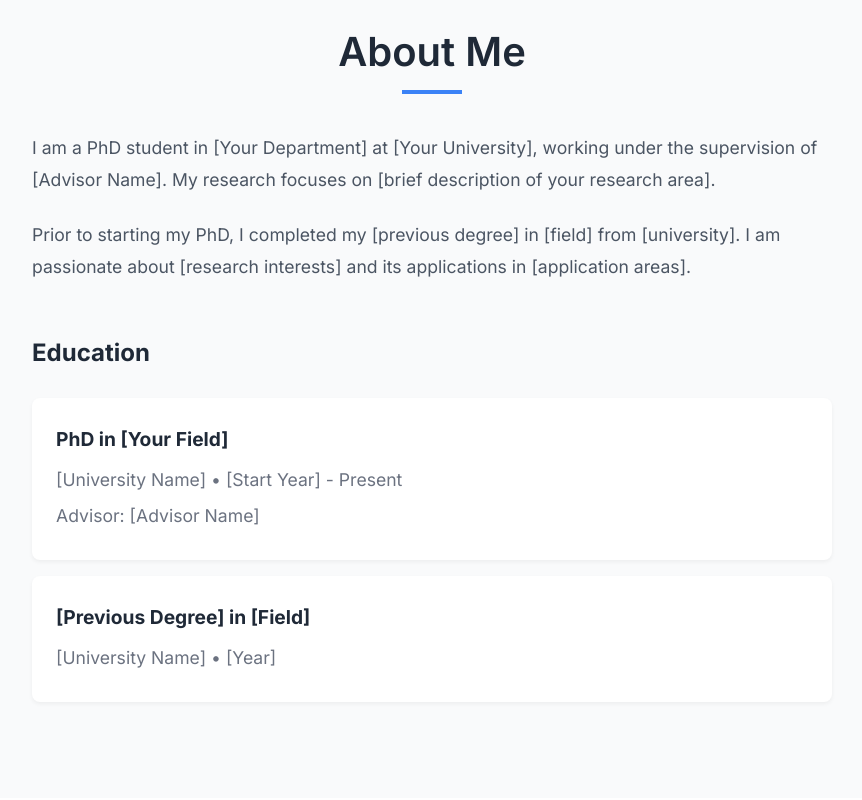
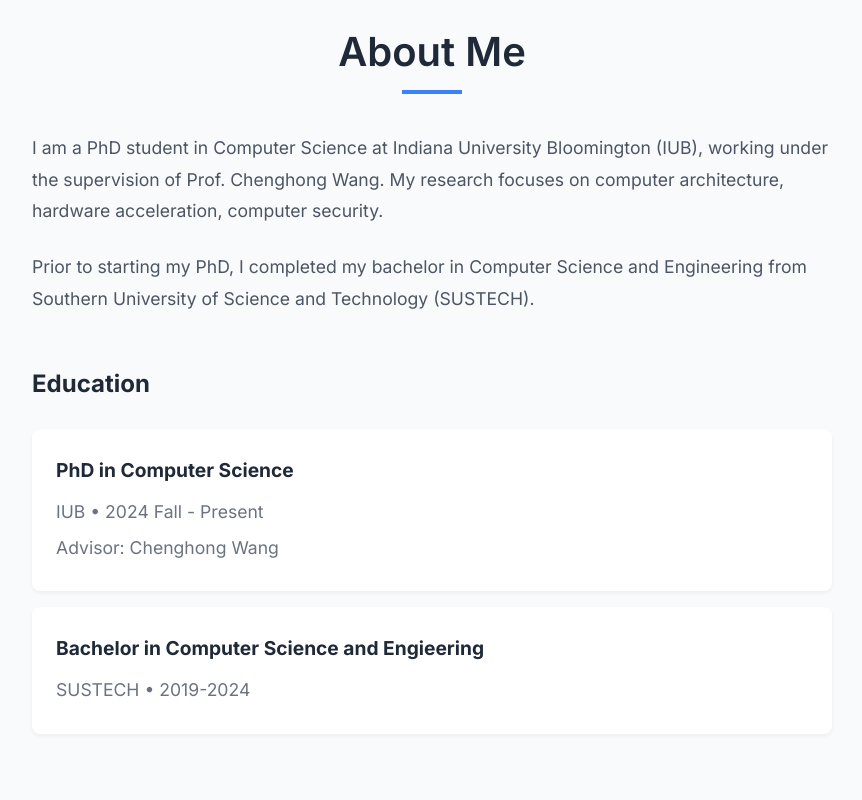
Before and after one commit to Godblessmycode1/godblessmycode1.github.io, a plain HTML site: page index.html in a window 1280 px wide. Shown: the part 860-1660 px from the top of the page, without its empty margins (208-1070 px from the left). Drawn offline with Linux system fonts and the light colour scheme.

Commit message:
personal information updated

```diff
--- a/index.html
+++ b/index.html
@@ -56,8 +56,8 @@
                             <a href="assets/cv.pdf" class="btn btn-secondary" target="_blank">Download CV</a>
                         </div>
                         <div class="social-links">
-                            <a href="mailto:your.email@university.edu" title="Email"><i class="fas fa-envelope"></i></a>
-                            <a href="https://github.com/yourusername" title="GitHub" target="_blank"><i class="fab fa-github"></i></a>
+                            <a href="yitoguo@iu.edu" title="Email"><i class="fas fa-envelope"></i></a>
+                            <a href="https://github.com/Godblessmycode1" title="GitHub" target="_blank"><i class="fab fa-github"></i></a>
                             <a href="https://linkedin.com/in/yourprofile" title="LinkedIn" target="_blank"><i class="fab fa-linkedin"></i></a>
                             <a href="https://scholar.google.com/citations?user=yourprofile" title="Google Scholar" target="_blank"><i class="fas fa-graduation-cap"></i></a>
                             <a href="https://orcid.org/0000-0000-0000-0000" title="ORCID" target="_blank"><i class="fab fa-orcid"></i></a>
@@ -77,23 +77,22 @@
                 <div class="about-content">
                     <div class="about-text">
                         <p>
-                            I am a PhD student in [Your Department] at [Your University], working under the supervision of
-                            [Advisor Name]. My research focuses on [brief description of your research area].
+                            I am a PhD student in Computer Science at Indiana University Bloomington (IUB), working under the supervision of
+                            Prof. Chenghong Wang. My research focuses on computer architecture, hardware acceleration, computer security.
                         </p>
                         <p>
-                            Prior to starting my PhD, I completed my [previous degree] in [field] from [university].
-                            I am passionate about [research interests] and its applications in [application areas].
+                            Prior to starting my PhD, I completed my bachelor in Computer Science and Engineering from Southern University of Science and Technology (SUSTECH).
                         </p>
                         <div class="education">
                             <h3>Education</h3>
                             <div class="education-item">
-                                <h4>PhD in [Your Field]</h4>
-                                <p>[University Name] • [Start Year] - Present</p>
-                                <p>Advisor: [Advisor Name]</p>
+                                <h4>PhD in Computer Science</h4>
+                                <p>IUB • 2024 Fall - Present</p>
+                                <p>Advisor: Chenghong Wang</p>
                             </div>
                             <div class="education-item">
-                                <h4>[Previous Degree] in [Field]</h4>
-                                <p>[University Name] • [Year]</p>
+                                <h4>Bachelor in Computer Science and Engieering</h4>
+                                <p>SUSTECH • 2019-2024</p>
                             </div>
                         </div>
                     </div>
@@ -109,8 +108,7 @@
                     <div class="research-overview">
                         <h3>Research Interests</h3>
                         <p>
-                            My research interests lie at the intersection of [field 1] and [field 2].
-                            I am particularly interested in [specific research areas].
+                            My research focus on computer architecture (FPGA/GPU) and hardware acceleration.
                         </p>
                     </div>
                     <div class="research-projects">
```
